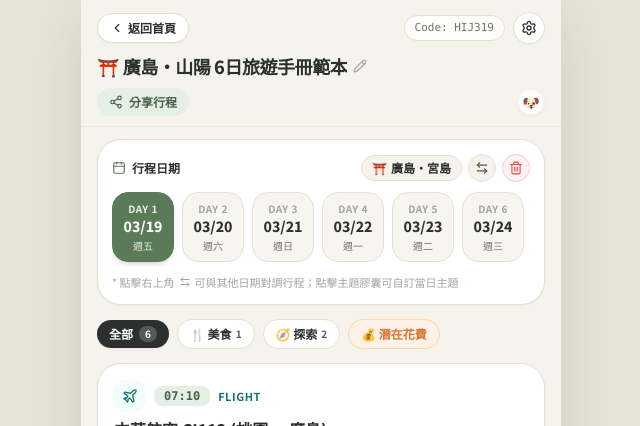
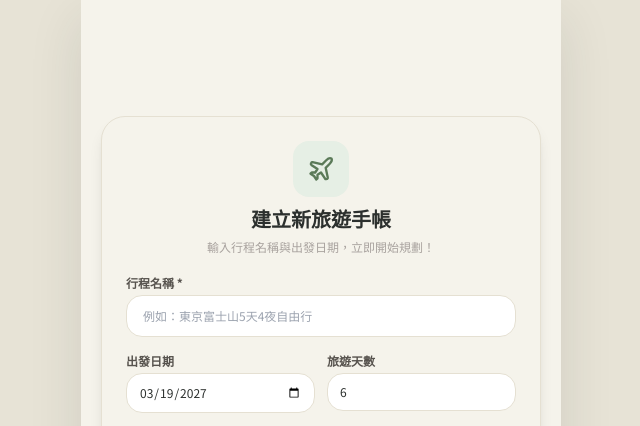
Before and after one commit to 0ethxn79/Trip-Mochi, a plain HTML site: page index.html in a window 1280 px wide. Shown: the top 426 px of the page, without its empty margins (319-959 px from the left). Drawn offline with nearby package versions, Linux system fonts and the light colour scheme.

Commit message:
Update index.html

```diff
--- a/index.html
+++ b/index.html
@@ -3,7 +3,7 @@
 <head>
   <meta charset="UTF-8" />
   <meta name="viewport" content="width=device-width, initial-scale=1.0, maximum-scale=1.0, user-scalable=no" />
-  <title>旅遊手冊 - Trip Mochi</title>
+  <title>我的旅遊手帳 - Trip Mochi</title>
   <!-- Tailwind CSS -->
   <script src="https://cdn.tailwindcss.com"></script>
   <!-- Lucide Icons -->
@@ -115,11 +115,11 @@
 <script>
 /**
  * ============================================================================
- * Trip Mochi (我的旅遊手帳) - 廣島・山陽 6日完整版
+ * Trip Mochi (我的旅遊手帳) - 預設建立新行程 + 廣島・山陽 6日旅遊手冊範本
  * ============================================================================
  */
 
-const STORAGE_KEY = 'trip_mochi_app_v2';
+const STORAGE_KEY = 'trip_mochi_app_v4';
 
 // 預設匯率 (相對於 TWD)
 const DEFAULT_RATES = {
@@ -143,10 +143,10 @@ const ITEM_TYPES = {
   FLIGHT: { id: 'FLIGHT', label: '航班', tag: 'FLIGHT', color: 'text-teal-700', bg: 'bg-teal-50', border: 'border-teal-200', icon: 'plane' }
 };
 
-// 產生初始示範資料 (已套用 廣島・山陽 6日 行程資料)
+// 產生初始示範資料 (保留廣島範本供隨時參考，但預設 activeTripId 為 null，一打開先顯示建立新行程)
 function createInitialData() {
   return {
-    activeTripId: 'trip_hiroshima_sanyo',
+    activeTripId: null,
     trips: [
       {
         id: 'trip_hiroshima_sanyo',
@@ -684,9 +684,10 @@ let uiState = {
   lightbox: null // { images: string[], index: number }
 };
 
-// 取得當前行程
+// 取得當前行程 (若 activeTripId 為 null 則回傳 null，觸發首頁建立畫面)
 function getCurrentTrip() {
-  return appState.trips.find(t => t.id === appState.activeTripId) || appState.trips[0];
+  if (!appState.activeTripId || !appState.trips || appState.trips.length === 0) return null;
+  return appState.trips.find(t => t.id === appState.activeTripId) || null;
 }
 
 // 格式化日期為 MM/DD 與 週X
@@ -831,6 +832,77 @@ function calculateTripFinancials(trip) {
  */
 function render() {
   const trip = getCurrentTrip();
+  const appEl = document.getElementById('app');
+
+  // 若尚未選擇行程，一打開先顯示「建立新旅遊手帳」，下方可直接點選參考廣島範本
+  if (!trip) {
+    appEl.innerHTML = `
+      <div class="min-h-screen flex flex-col justify-center px-5 py-8">
+        <div class="bg-[#F5F3EB] rounded-3xl p-6 border border-warmBorder shadow-lg space-y-5">
+          <div class="text-center space-y-1.5">
+            <div class="w-14 h-14 rounded-2xl bg-sageLight text-sage mx-auto flex items-center justify-center mb-2">
+              <i data-lucide="plane" class="w-7 h-7"></i>
+            </div>
+            <h1 class="text-xl font-black text-charcoal">建立新旅遊手帳</h1>
+            <p class="text-xs text-stone-400">輸入行程名稱與出發日期，立即開始規劃！</p>
+          </div>
+
+          <form onsubmit="submitCreateTrip(event)" class="space-y-4">
+            <div>
+              <label class="block text-xs font-bold text-stone-600 mb-1">行程名稱 *</label>
+              <input type="text" name="title" required placeholder="例如：東京富士山5天4夜自由行"
+                class="w-full bg-white rounded-2xl px-4 py-3 text-xs border border-warmBorder focus:outline-none focus:border-sage" />
+            </div>
+            <div class="grid grid-cols-2 gap-3">
+              <div>
+                <label class="block text-xs font-bold text-stone-600 mb-1">出發日期</label>
+                <input type="date" name="startDate" required value="2027-03-19"
+                  class="w-full bg-white rounded-2xl px-3 py-2.5 text-xs border border-warmBorder" />
+              </div>
+              <div>
+                <label class="block text-xs font-bold text-stone-600 mb-1">旅遊天數</label>
+                <input type="number" name="daysCount" min="1" max="30" value="6" required
+                  class="w-full bg-white rounded-2xl px-3 py-2.5 text-xs border border-warmBorder" />
+              </div>
+            </div>
+            <button type="submit" class="w-full py-3.5 rounded-2xl bg-sage hover:bg-sageDark text-white font-extrabold text-sm shadow-md transition">
+              確認建立行程
+            </button>
+          </form>
+
+          <!-- 收藏行程 / 廣島範本參考入口 -->
+          ${appState.trips && appState.trips.length > 0 ? `
+            <div class="pt-3 border-t border-warmBorder space-y-2">
+              <div class="text-[11px] font-bold text-stone-500">📚 範本與已建立行程 (點擊隨時參考)</div>
+              ${appState.trips.map(t => `
+                <button onclick="selectTrip('${t.id}')"
+                  class="w-full bg-white hover:bg-sageLight/50 rounded-2xl p-3 border border-warmBorder flex items-center justify-between text-left transition">
+                  <div class="min-w-0 pr-2">
+                    <div class="text-xs font-extrabold text-charcoal truncate">${escapeHtml(t.title)}</div>
+                    <div class="text-[10px] font-mono text-stone-400 mt-0.5">Code: ${t.code} · ${t.days.length} 天</div>
+                  </div>
+                  <span class="text-[11px] font-bold text-sage shrink-0">查看 ➔</span>
+                </button>
+              `).join('')}
+            </div>
+          ` : ''}
+
+          <div class="pt-2">
+            <form onsubmit="joinTripByCode(event)" class="flex items-center gap-2">
+              <input type="text" id="trip_code_input" placeholder="或輸入行程碼 (如 HIJ319)..."
+                class="flex-1 bg-white rounded-2xl px-4 py-2.5 text-xs border border-warmBorder focus:outline-none focus:border-sage uppercase" />
+              <button type="submit" class="px-4 py-2.5 rounded-2xl bg-charcoal text-white text-xs font-bold shrink-0">
+                加入
+              </button>
+            </form>
+          </div>
+        </div>
+      </div>
+    `;
+    if (window.lucide) lucide.createIcons();
+    return;
+  }
+
   if (uiState.activeDayIndex >= trip.days.length) {
     uiState.activeDayIndex = Math.max(0, trip.days.length - 1);
   }
@@ -841,7 +913,6 @@ function render() {
     uiState.activeJournalAuthorId = trip.members[0]?.id || null;
   }
 
-  const appEl = document.getElementById('app');
   appEl.innerHTML = `
     ${renderTopHeader(trip)}
     <main class="flex-1 pb-28 overflow-x-hidden">
@@ -2171,7 +2242,7 @@ function renderModalLayer(trip) {
         </form>
 
         <div class="space-y-2">
-          <div class="text-xs font-bold text-stone-500">我的收藏行程</div>
+          <div class="text-xs font-bold text-stone-500">我的收藏行程與範本</div>
           ${appState.trips.map(t => `
             <div onclick="selectTrip('${t.id}')"
               class="bg-white rounded-2xl p-3.5 border ${t.id === trip.id ? 'border-sage ring-2 ring-sage/20' : 'border-warmBorder'} flex items-center justify-between cursor-pointer hover:bg-cream/40 transition">
@@ -3514,7 +3585,7 @@ function selectTrip(tripId) {
   uiState.activeDayIndex = 0;
   saveState();
   closeModal();
-  showToast('已切換旅遊手帳');
+  showToast('已開啟旅遊手帳');
 }
 
 function joinTripByCode(e) {
@@ -3616,7 +3687,7 @@ function resetAllDemoData() {
   uiState.activeDayIndex = 0;
   saveState();
   closeModal();
-  showToast('已還原完整示範資料！');
+  showToast('已重置資料並返回建立新行程畫面！');
 }
 
 // 匯率管理
```
